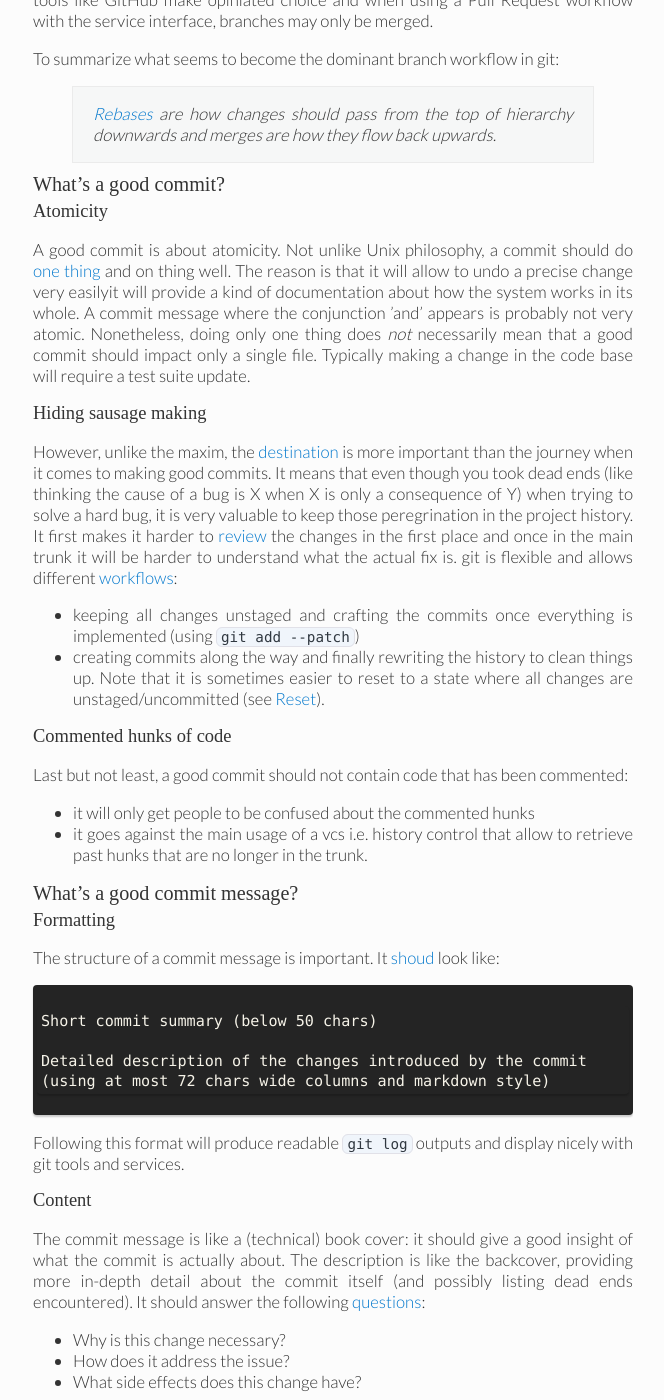
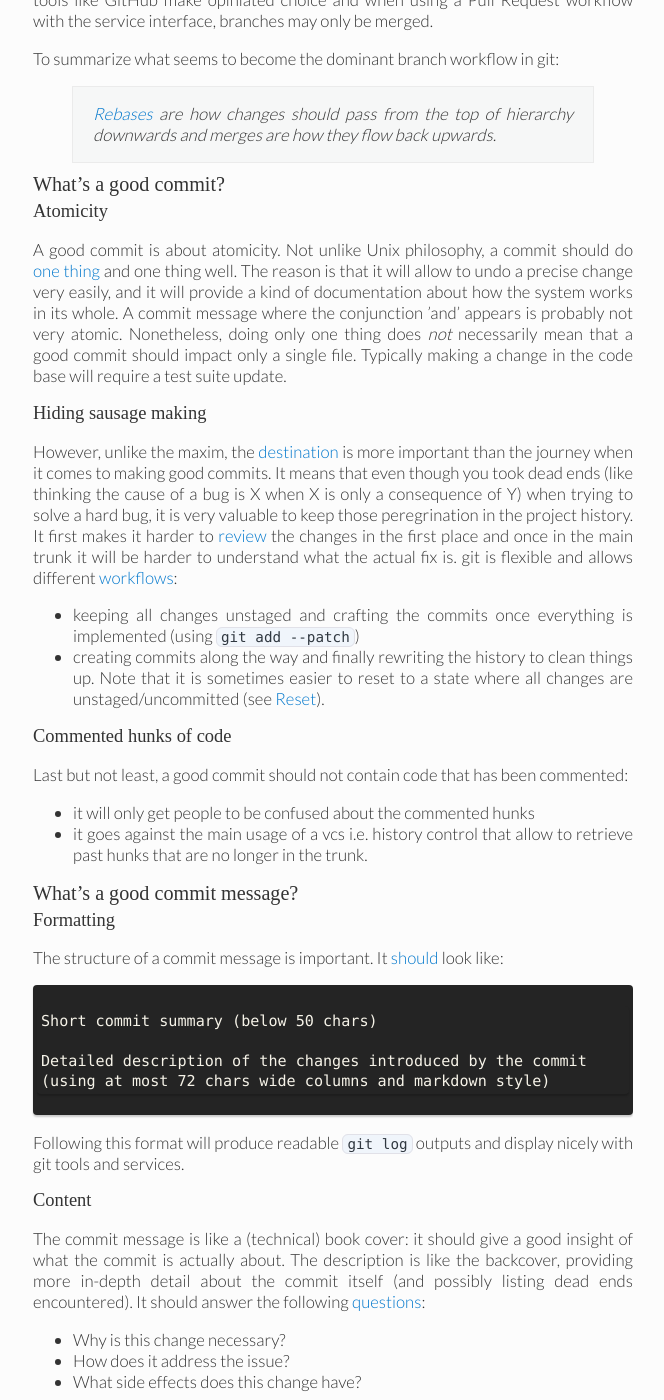
Before and after one commit to marchelbling/marc.helbling.fr, a Jekyll site: the page built from _posts/2014-09-22-practical-git-introduction.md, in a window 1280 px wide and 1400 px high, scrolled down 32330 px. Shown: the whole window, without its empty margins (315-979 px from the left). Built offline with Jekyll 4.4.1, drawn with Linux system fonts in a browser that asks for light colours; some web fonts are replaced; Markdown is read by kramdown in place of the engine named in the settings; comment, search, counter and statistics services are not loaded.

Commit message:
Fixes typos

````diff
--- a/_posts/2014-09-22-practical-git-introduction.md
+++ b/_posts/2014-09-22-practical-git-introduction.md
@@ -1438,7 +1438,7 @@ To summarize what seems to become the dominant branch workflow in git:
 
 ### Atomicity
 
-A good commit is about atomicity. Not unlike Unix philosophy, a commit should do [one thing](http://dev.solita.fi/2013/07/04/whats-in-a-good-commit.html) and on thing well. The reason is that it will allow to undo a precise change very easilyit will provide a kind of documentation about how the system works in its whole.
+A good commit is about atomicity. Not unlike Unix philosophy, a commit should do [one thing](http://dev.solita.fi/2013/07/04/whats-in-a-good-commit.html) and one thing well. The reason is that it will allow to undo a precise change very easily, and it will provide a kind of documentation about how the system works in its whole.
 A commit message where the conjunction ’and’ appears is probably not very atomic. Nonetheless, doing only one thing does *not* necessarily mean that a good commit should impact only a single file. Typically making a change in the code base will require a test suite update.
 
 
@@ -1461,7 +1461,7 @@ Last but not least, a good commit should not contain code that has been commente
 
 ### Formatting
 
-The structure of a commit message is important. It [shoud](http://tbaggery.com/2008/04/19/a-note-about-git-commit-messages.html) look like:
+The structure of a commit message is important. It [should](http://tbaggery.com/2008/04/19/a-note-about-git-commit-messages.html) look like:
 
 ```bash
 Short commit summary (below 50 chars)
````
